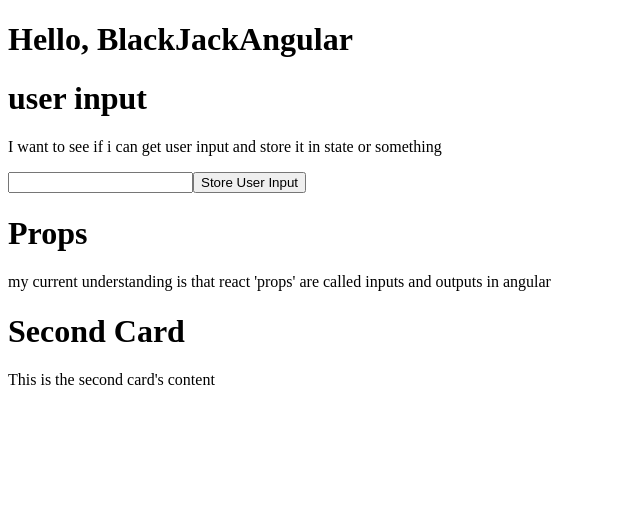
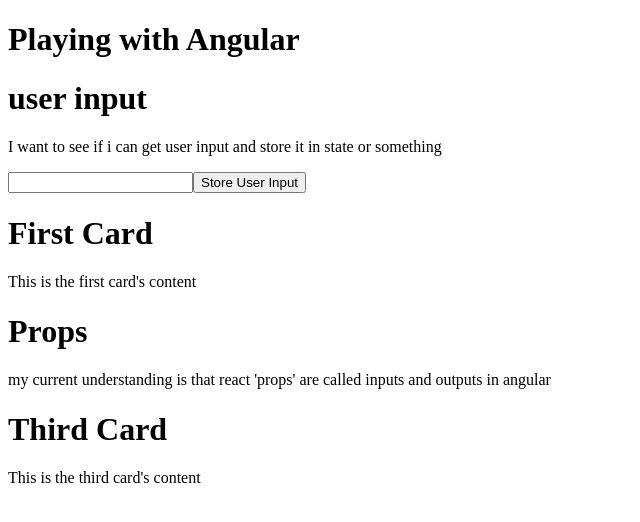
Before and after one commit to CalvinGaiennie/BlackJackAngular, an Angular app: page / in a window 1280 px wide. Shown: the top 522 px of the page, without its empty margins (0-640 px from the left). Built offline with nearby package versions, Linux system fonts and the light colour scheme.

Commit message:
tiny changes

```diff
--- a/src/app/app.component.html
+++ b/src/app/app.component.html
@@ -1,13 +1,13 @@
-<h1>Hello, {{ title }}</h1>
+<h1>{{ title }}</h1>
 <app-button-test></app-button-test>
+
+<app-generic-card title="First Card" content="This is the first card's content">
+</app-generic-card>
 <app-generic-card
   title="Props"
   content="my current understanding is that react 'props' are called inputs and outputs in angular"
 >
 </app-generic-card>
-<app-generic-card
-  title="Second Card"
-  content="This is the second card's content"
->
+<app-generic-card title="Third Card" content="This is the third card's content">
 </app-generic-card>
 <router-outlet />
--- a/src/app/app.component.ts
+++ b/src/app/app.component.ts
@@ -9,5 +9,5 @@
   templateUrl: './app.component.html',
 })
 export class AppComponent {
-  title = 'BlackJackAngular';
+  title = 'Playing with Angular';
 }
```
